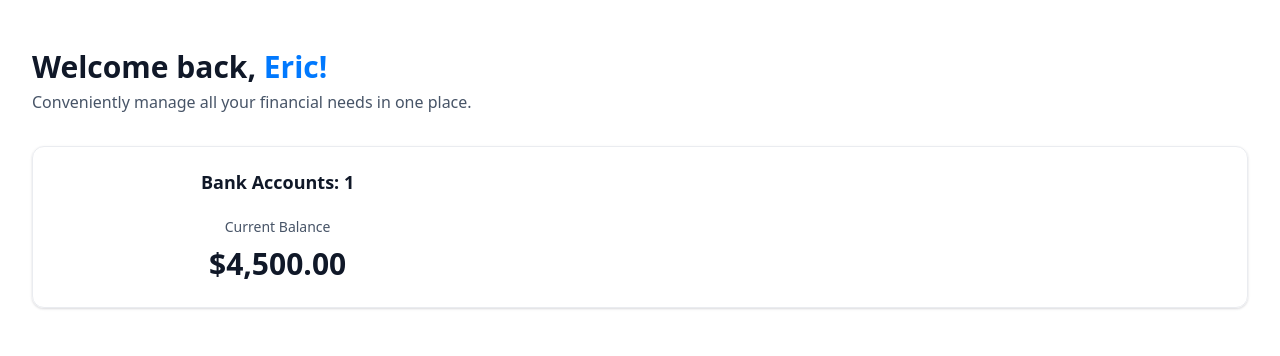
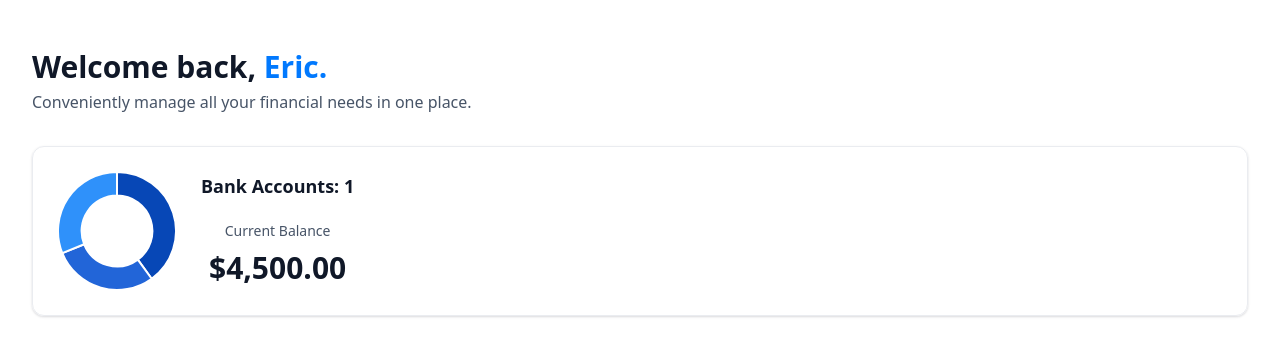
Before and after one commit to EricChv/my-finance, a Next.js app: page / in a window 1280 px wide. Shown: the top 356 px of the page. Built offline with nearby package versions, Linux system fonts and the light colour scheme.

Commit message:
feat: add doughnut chart to display funds in each bank

```diff
--- a/app/(root)/page.tsx
+++ b/app/(root)/page.tsx
@@ -11,7 +11,7 @@
             <HeaderBox
                 type="greeting"
                 title="Welcome back,"
-                user={loggedIn?.firstName + '!' || "Guest"}
+                user={loggedIn?.firstName + '.' || "Guest"}
                 subtext="Conveniently manage all your financial needs in one place."
             />
 
--- /dev/null
+++ b/components/DoughnutChart.tsx
@@ -0,0 +1,34 @@
+"use client"
+
+import { Chart as ChartJS, ArcElement, Tooltip, Legend }
+from "chart.js";
+import { Doughnut } from 'react-chartjs-2';
+
+ChartJS.register(ArcElement, Tooltip, Legend);
+
+const DoughnutChart = ({ accounts }: DoughnutChartProps) => {
+  const data = {
+    datasets: [
+      {
+        label: 'Banks',
+        data: [1800, 1300, 1400],
+        backgroundColor: ['#0747b6', '#2265d8', '#2f91fa']
+      }
+    ],
+    labels: ['Bank 1', 'Bank 2', 'Bank 3']
+  }
+
+  return <Doughnut
+  data={data}
+  options={{
+    cutout: '60%',
+    plugins: {
+      legend: {
+        display: false
+        }
+      }
+    }}
+  />
+}
+
+export default DoughnutChart
--- a/components/TotalBalanceBox.tsx
+++ b/components/TotalBalanceBox.tsx
@@ -1,12 +1,13 @@
 import { formatAmount } from '@/lib/utils'
 import React from 'react'
+import DoughnutChart from './DoughnutChart'
 
 const TotalBalanceBox = ({ accounts = [], totalBanks, totalCurrentBalance
 }: TotalBalanceBoxProps) => {
   return (
     <section className="total-balance">
         <div className="total-balance-chart">
-            {/* DoughnutChart */}
+            <DoughnutChart accounts={accounts} />
         </div>
 
         <div className="flex flex-col gap-6">
@@ -19,6 +20,7 @@
                 </p>
 
                 <p className="total-balance-amount flex-center gap-2">
+
                     {formatAmount(totalCurrentBalance)}
                 </p>
             </div>
--- a/package.json
+++ b/package.json
@@ -10,13 +10,17 @@
   },
   "dependencies": {
     "@radix-ui/react-slot": "^1.1.0",
+    "chart.js": "^4.4.5",
     "class-variance-authority": "^0.7.0",
     "clsx": "^2.1.1",
     "lucide-react": "^0.453.0",
     "next": "14.2.15",
     "query-string": "^9.1.1",
     "react": "^18",
+    "react-animated-numbers": "^0.18.0",
+    "react-chartjs-2": "^5.2.0",
     "react-dom": "^18",
+    "react-slot-counter": "^3.0.1",
     "tailwind-merge": "^2.5.4",
     "tailwindcss-animate": "^1.0.7"
   },
```
Also changed, not shown: 1 other file (tests, documents, lock files or other folders).
